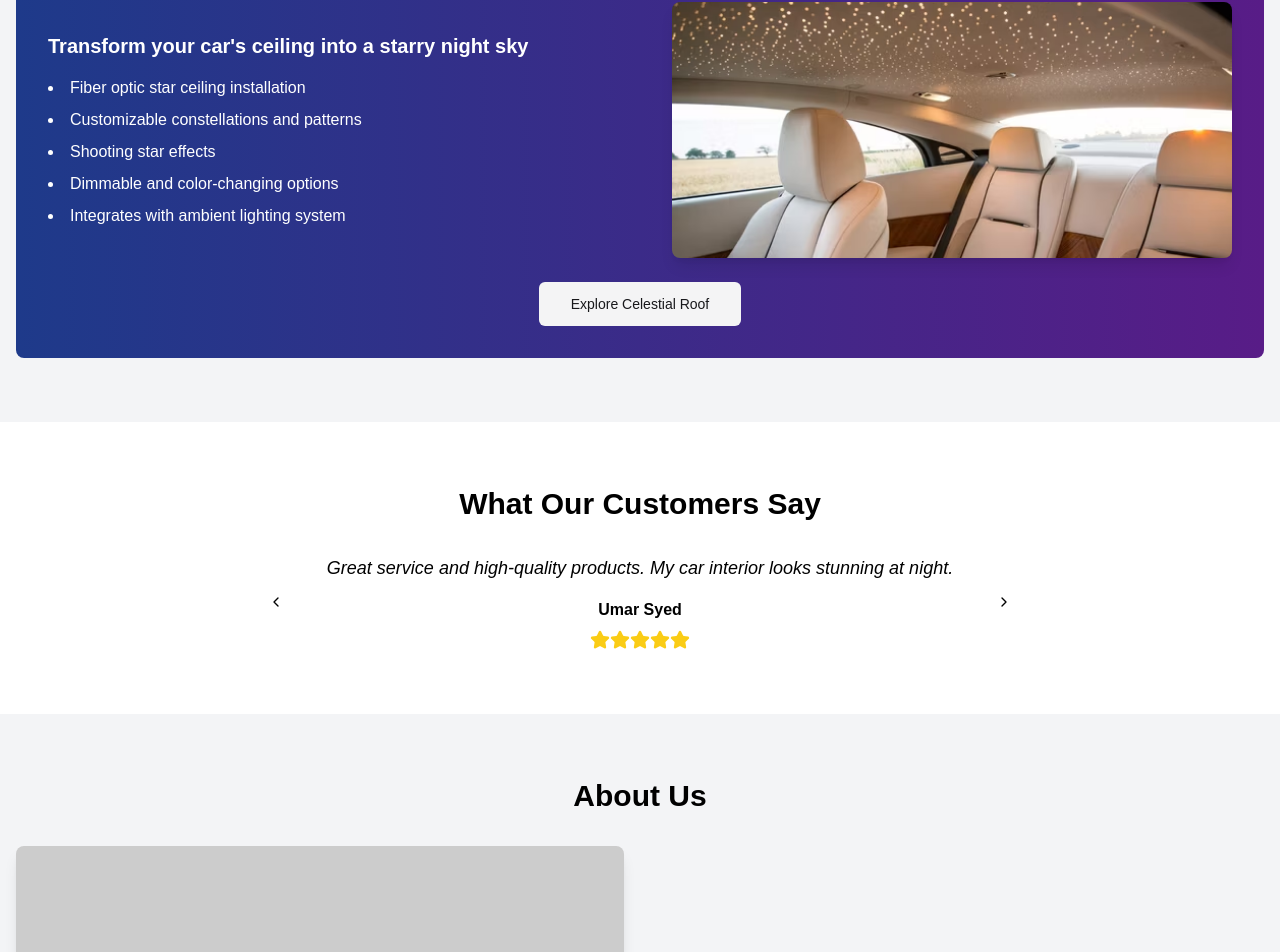
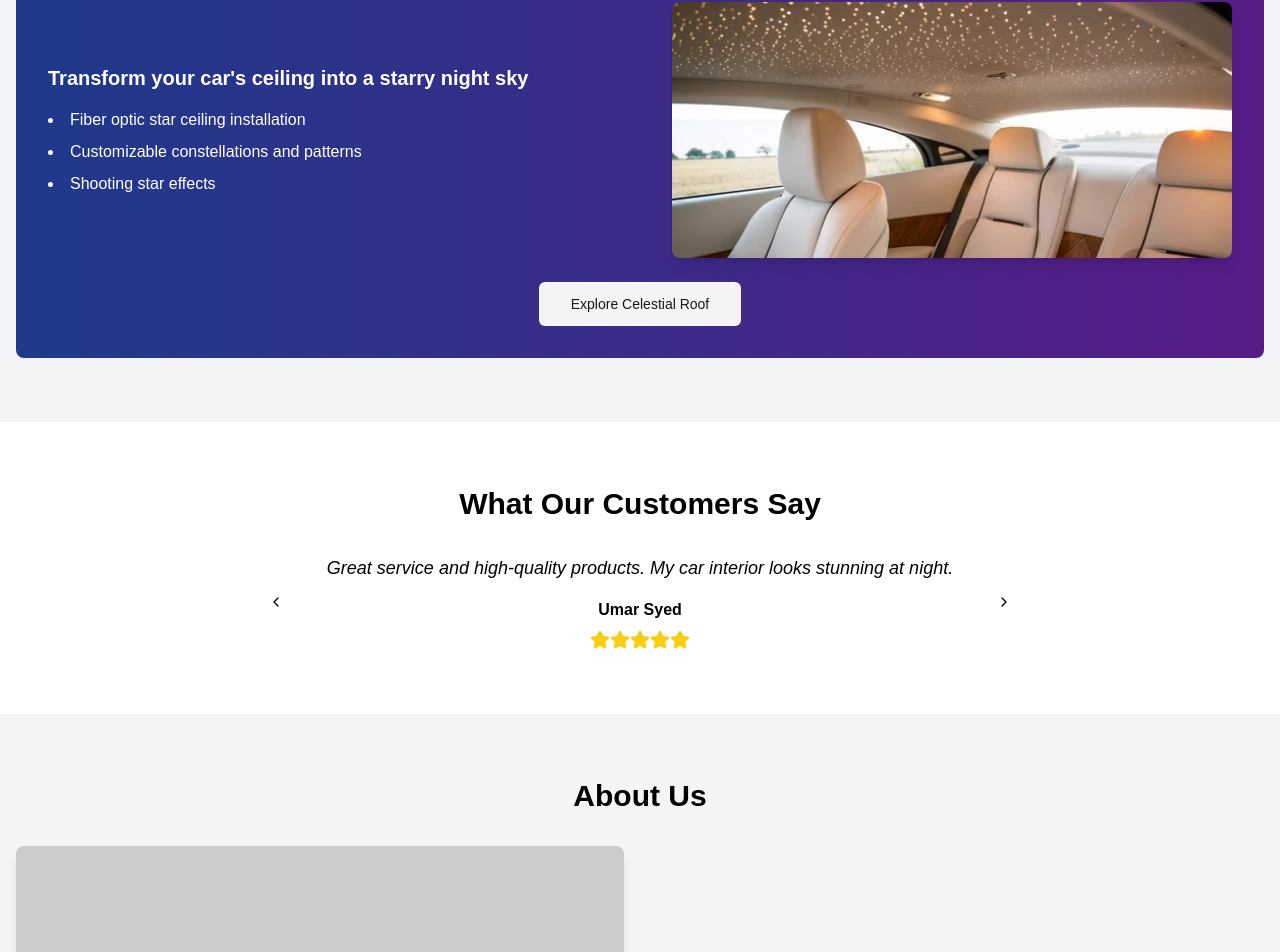
Before and after one commit to Wahaj10/luxelite, a Next.js app: page / in a window 1280 px wide. Shown: the part 2226-3178 px from the top of the page. Built offline with nearby package versions, Linux system fonts and the light colour scheme.

Commit message:
Removed 2 bullet points for celestial roof

```diff
--- a/components/landing-page.tsx
+++ b/components/landing-page.tsx
@@ -283,8 +283,6 @@ export function LandingPageComponent() {
                   <li>Fiber optic star ceiling installation</li>
                   <li>Customizable constellations and patterns</li>
                   <li>Shooting star effects</li>
-                  <li>Dimmable and color-changing options</li>
-                  <li>Integrates with ambient lighting system</li>
                 </ul>
               </div>
               <div className="md:w-1/2 md:pl-8">
```
